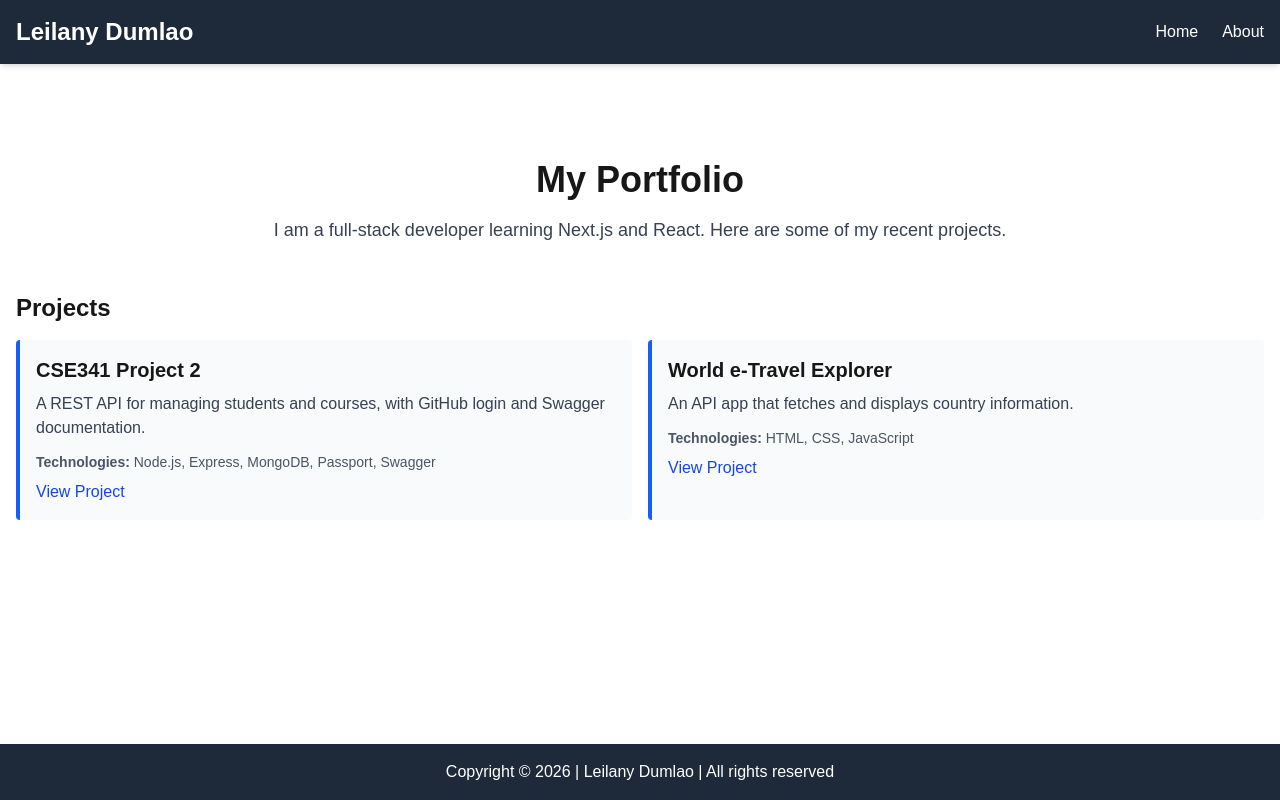
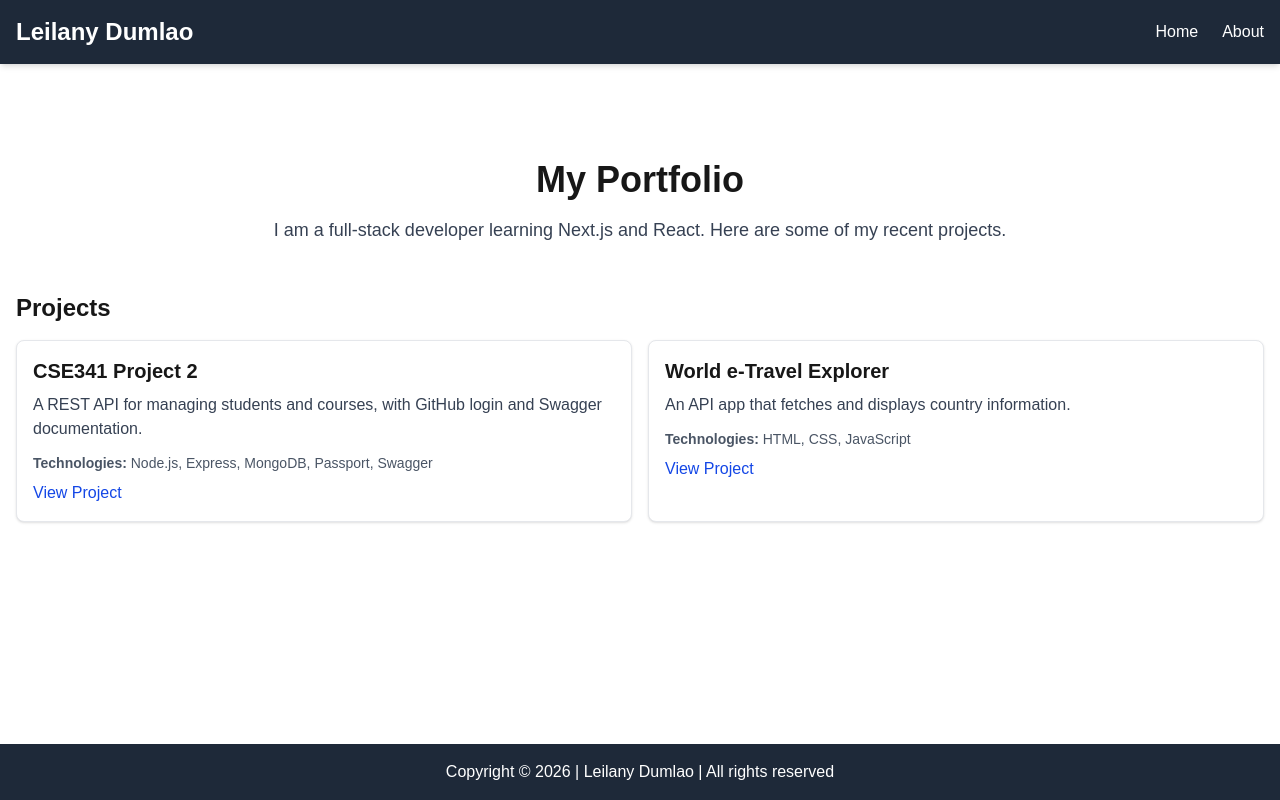
Before and after one commit to ldumlao1204/wdd430-portfolio, a Next.js app: page / in a window 1280 px wide. Built offline with nearby package versions, Linux system fonts and the light colour scheme.

Commit message:
Fix color contrast issues

```diff
--- a/components/ProjectCard.tsx
+++ b/components/ProjectCard.tsx
@@ -7,7 +7,7 @@ interface ProjectCardProps {
 
 export default function ProjectCard({ title, description, technologies, link }: ProjectCardProps) {
     return (
-        <article className="p-4 border-l-4 border-blue-600 bg-gray-50 rounded">
+        <article className="p-4 bg-white border border-gray-200 rounded-lg shadow-sm">
             <h3 className="text-xl font-bold mb-2">{title}</h3>
             <p className="text-gray-700 mb-3">{description}</p>
             <p className="text-sm text-gray-600">
```
